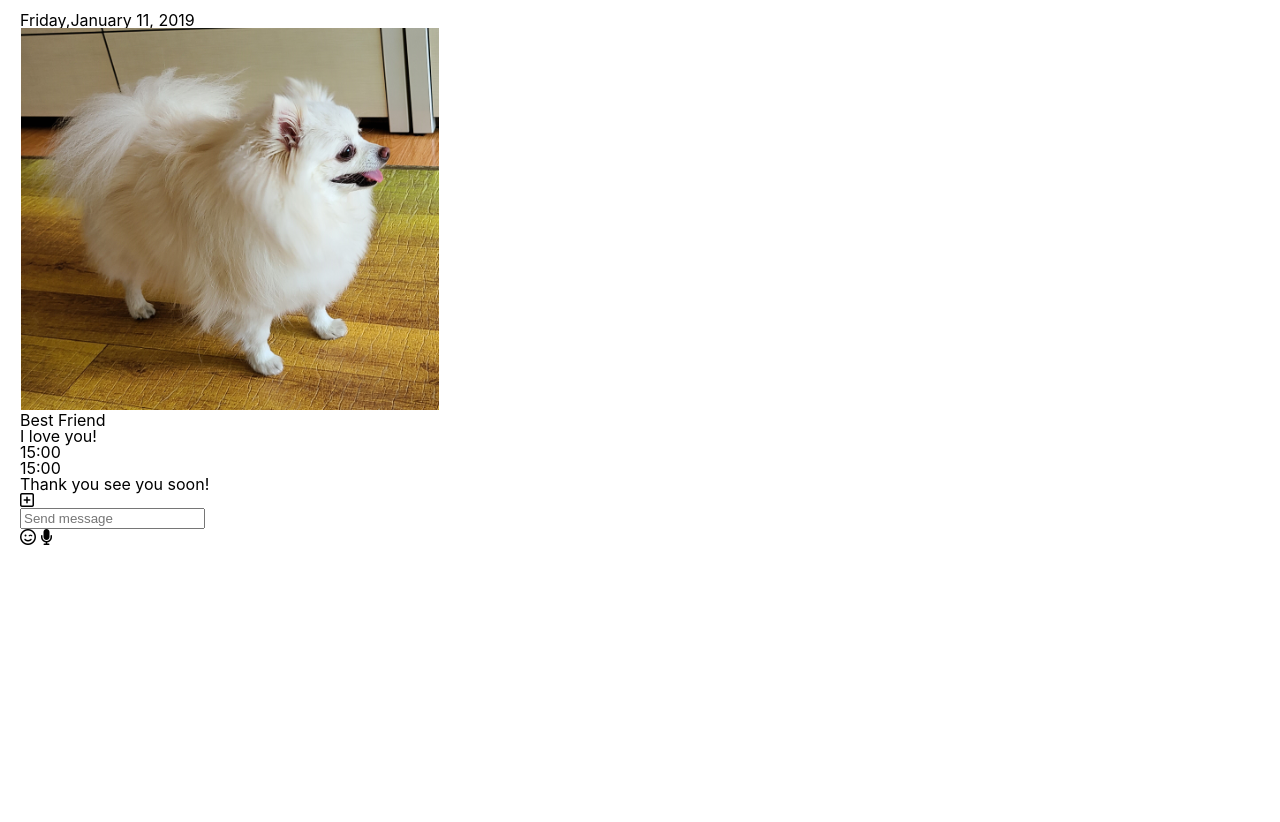
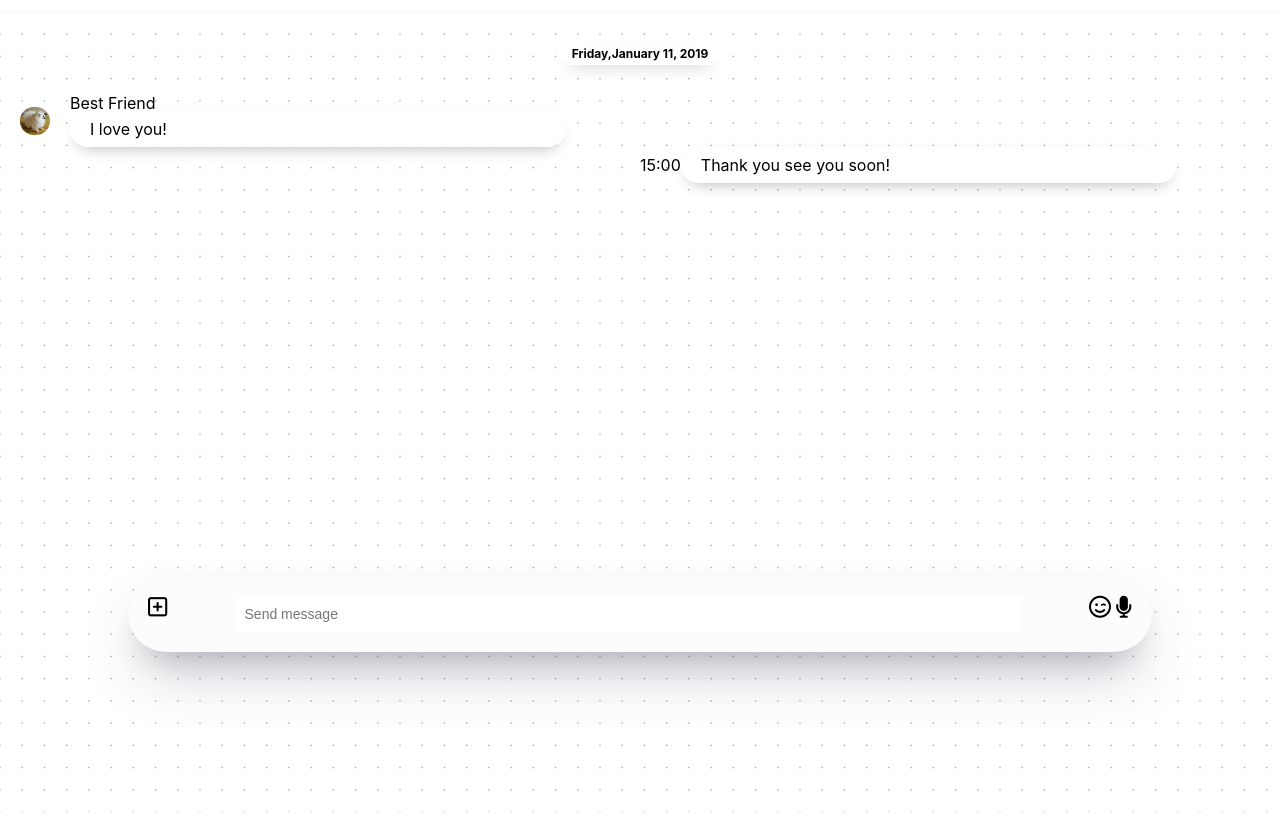
Before and after one commit to hayoung123/kakao-clone, a plain HTML site: page chat.html in a window 1280 px wide. Shown: the part 98-920 px from the top of the page. Before the commit the page ends 800 px from the top, so only its background shows below. Drawn offline with Linux system fonts and the light colour scheme.

Commit message:
chat css
create css to make chat
background and chat__write bar

```diff
--- a/chat.html
+++ b/chat.html
@@ -10,7 +10,7 @@
     ></script>
     <link rel="stylesheet" href="css/styles.css" />
   </head>
-  <body>
+  <body class="chat-body">
     <div class="status-bar">
       <div class="status-bar__column">
         <span class="status-bar__clock">13:54</span>
@@ -39,23 +39,22 @@
         </span>
       </div>
     </header>
-    <main class="chat">
+    <main class="chat-screen">
       <ul class="chat__messages">
         <span class="chat__timestamp">Friday,January 11, 2019</span>
         <li class="incoming-message message">
           <img src="images/avatar.PNG" class="g-avatar message_avatar" />
-          <div class="message_content">
+          <div class="message__content">
             <span class="message__author">Best Friend</span>
-            <div class="mussage__bubble">
+            <div class="message__bubble">
               I love you!
             </div>
           </div>
+        </li>
+        <li class="sent-message message">
           <span class="message_timestamp">15:00</span>
-        </li>
-        <li class="incoming-message message">
-          <span class="message_timestamp">15:00</span>
-          <div class="message_content">
-            <div class="mussage__bubble">
+          <div class="message__content">
+            <div class="message__bubble">
               Thank you see you soon!
             </div>
           </div>
--- /dev/null
+++ b/css/chat.css
@@ -0,0 +1,87 @@
+.chat-body {
+  padding: 10px 0px;
+}
+.chat-body .header,
+.chat-body .status-bar {
+  padding: 0px 20px;
+}
+.chat-screen {
+  background-image: url(../images/chat-background.png);
+  min-height: 100vh;
+}
+.chat__write {
+  position: fixed;
+  background-color: #fcfcfc;
+  bottom: 50px;
+  width: 80%;
+  margin: 0 auto;
+  left: 0;
+  right: 0;
+  display: flex;
+  justify-content: space-between;
+  padding: 20px 20px;
+  border-radius: 40px;
+  box-shadow: 0 30px 60px -12px rgba(50, 50, 93, 0.25),
+    0 18px 36px -18px rgba(0, 0, 0, 0.3), 0 -12px 36px -8px rgba(0, 0, 0, 0.025);
+}
+.chat__write i {
+  font-size: 22px;
+}
+.chat__write-columns:nth-child(2) {
+  width: 80%;
+}
+.chat__write-columns input {
+  padding: 10px;
+  width: 100%;
+  border: none;
+  font-size: 14px;
+}
+.chat__write-columns input:focus {
+  outline: none;
+}
+
+.chat-screen .chat__messages {
+  border-top: 1px solid #f7f7f7;
+  display: flex;
+  flex-direction: column;
+  align-items: center;
+  padding: 0px 20px;
+  padding-top: 30px;
+}
+.chat__messages .chat__timestamp {
+  background-color: white;
+  font-size: 12px;
+  padding: 5px 10px;
+  border-radius: 10px;
+  margin-bottom: 30px;
+  box-shadow: rgba(0, 0, 0, 0.3) 0px 8px 16px -8px,
+    rgba(0, 0, 0, 0.024) 0px -6px 16px -6px;
+  font-weight: 700;
+}
+.message {
+  display: flex;
+  align-items: center;
+  width: 50%;
+}
+.message .message__content {
+  width: 80%;
+}
+.incoming-message {
+  align-self: flex-start;
+}
+.sent-message {
+  align-self: flex-end;
+}
+.incoming-message img {
+  width: 30px;
+  border-radius: 15px;
+  margin-right: 20px;
+}
+
+.message .message__bubble {
+  background-color: white;
+  box-shadow: rgba(0, 0, 0, 0.3) 0px 8px 16px -8px,
+    rgba(0, 0, 0, 0.024) 0px -6px 16px -6px;
+  padding: 10px 20px;
+  border-radius: 30px;
+}
--- /dev/null
+++ b/css/settings.css
@@ -0,0 +1,21 @@
+.settings {
+}
+
+.settings .settings__sections {
+  border-top: 1px solid #f7f7f7;
+  padding: 30px 0;
+}
+.settings__setting .settings__icon {
+  font-size: 20px;
+  margin-right: 20px;
+}
+.settings__setting .settings__title {
+  font-size: 22px;
+  font-weight: 300;
+}
+.settings .settings__setting {
+  margin-bottom: 25px;
+}
+.settings .settings__setting:last-child {
+  margin-bottom: 0;
+}
--- a/css/styles.css
+++ b/css/styles.css
@@ -1,4 +1,4 @@
-@import url("https://fonts.googleapis.com/css2?family=Open+Sans:wght@400;600&display=swap");
+@import url("https://fonts.googleapis.com/css2?family=Open+Sans:wght@400;600;300&display=swap");
 @import "reset.css";
 @import "status-bar.css";
 @import "header.css";
@@ -7,6 +7,8 @@
 @import "friends.css";
 @import "find.css";
 @import "more.css";
+@import "settings.css";
+@import "chat.css";
 * {
   box-sizing: border-box;
 }
```
Also changed, not shown: Class/4.1 Transitions/index.html (added, +24 -0 lines), Class/4.2 transformations/index.html (added, +22 -0 lines), settings.html (+25 -3 lines), Class/3.5 position/index.html (renamed from 04-position/index.html), Class/3.6Fluid layouts with Flexbox/flexbox.html (renamed from 3.6Fluid layouts with Flexbox/flexbox.html), Class/3.7 CSS Selectors and Pseudo Selectors/index.html (renamed from 3.7 CSS Selectors and Pseudo Selectors/index.html), Class/3.8 Element State with CSS/index.html (renamed from 3.8 Element State with CSS/index.html), images/chat-background.png (added).
